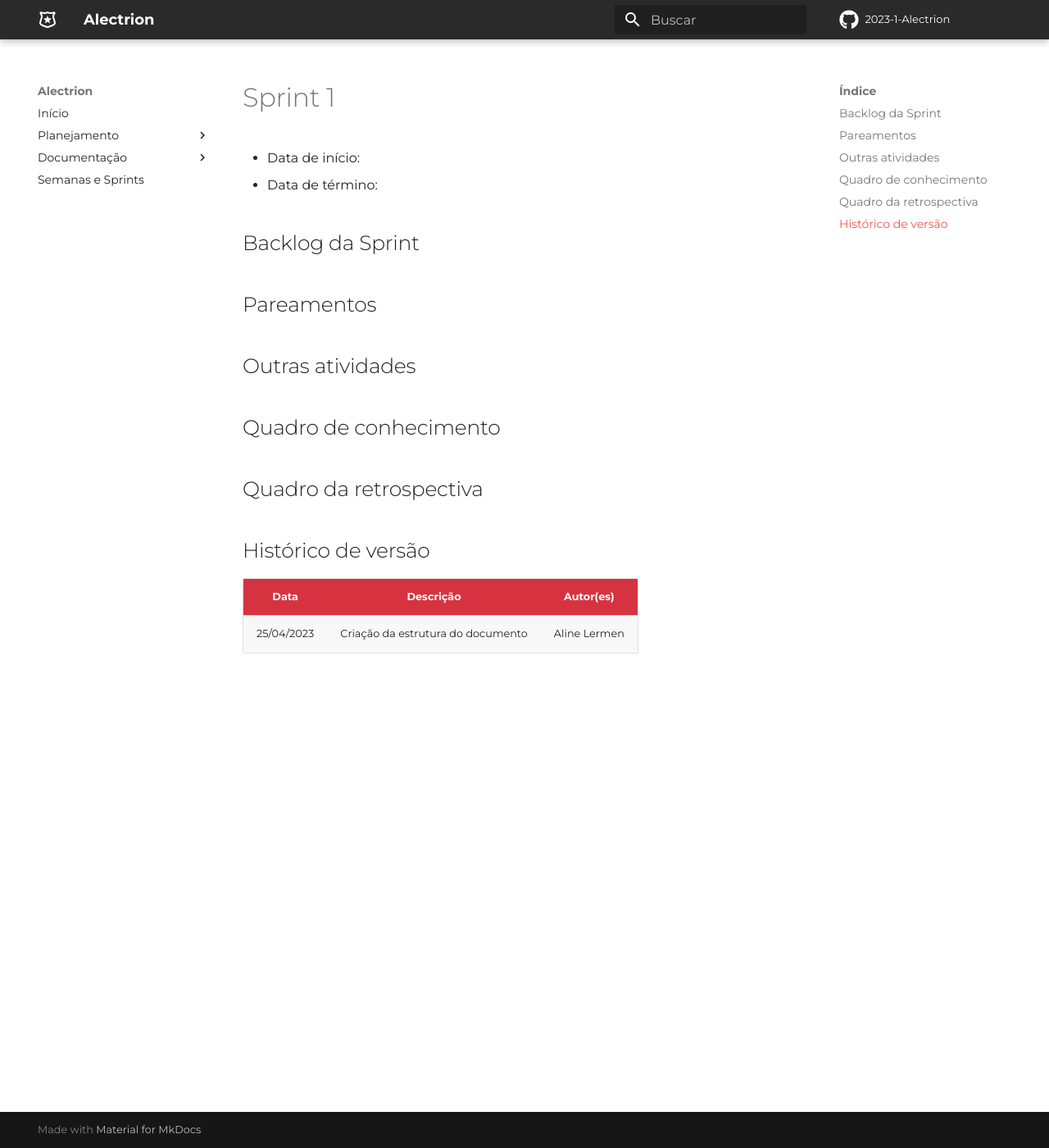
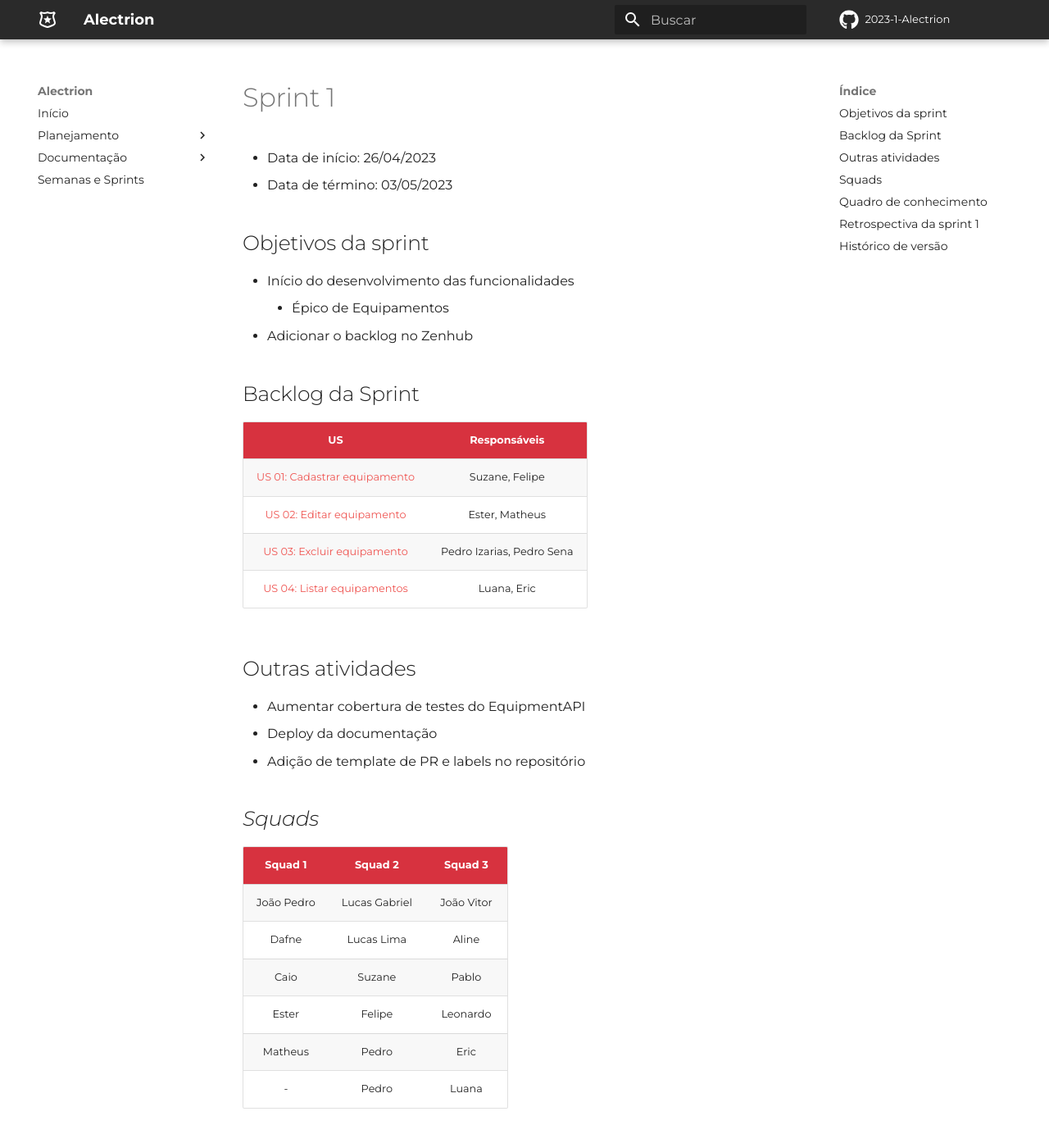
Before and after one commit to fga-eps-mds/2023-1-Alectrion-DOC, an MkDocs documentation site: the page built from docs/semanas-sprints/sprint1.md, in a window 1280 px wide and 1400 px high. Shown: the whole window at 82% size. Built offline with MkDocs 1.6.1 and Material for MkDocs 9.7.7, drawn with Linux system fonts in a browser that asks for light colours; some web fonts are replaced; comment, search, counter and statistics services are not loaded; some of the changed text lies outside the part shown.

Commit message:
#67 docs: adiciona sprint 1

```diff
--- a/docs/semanas-sprints/sprint1.md
+++ b/docs/semanas-sprints/sprint1.md
@@ -1,22 +1,44 @@
 # Sprint 1
 
-- Data de início:
-- Data de término:
+- Data de início: 26/04/2023
+- Data de término: 03/05/2023
+
+## Objetivos da sprint
+* Início do desenvolvimento das funcionalidades
+    * Épico de Equipamentos
+* Adicionar o backlog no Zenhub
+
+## Backlog da Sprint
+|**US**|**Responsáveis**|
+|--------|-------------|
+| [US 01: Cadastrar equipamento](https://github.com/fga-eps-mds/2023-1-Alectrion-DOC/issues/31) |Suzane, Felipe|
+| [US 02: Editar equipamento](https://github.com/fga-eps-mds/2023-1-Alectrion-DOC/issues/36)    |Ester, Matheus|
+| [US 03: Excluir equipamento](https://github.com/fga-eps-mds/2023-1-Alectrion-DOC/issues/37)   |Pedro Izarias, Pedro Sena|
+| [US 04: Listar equipamentos](https://github.com/fga-eps-mds/2023-1-Alectrion-DOC/issues/64)   |Luana, Eric|
+
+## Outras atividades
+* Aumentar cobertura de testes do EquipmentAPI
+* Deploy da documentação
+* Adição de template de PR e labels no repositório
 
 
-## Backlog da Sprint
+## *Squads*
+|**Squad 1**|**Squad 2**     |**Squad 3**|
+|-----------|----------------|-----------|
+| João Pedro| Lucas Gabriel  | João Vitor
+| Dafne     | Lucas Lima     | Aline
+| Caio      | Suzane         | Pablo
+| Ester     | Felipe         | Leonardo
+| Matheus   | Pedro          | Eric
+|    -      | Pedro          | Luana
 
-
-## Pareamentos
-
-
-## Outras atividades
 
 
 ## Quadro de conhecimento
+<img src="../../assets/quadro-conhecimento/quadro-sprint1.png">
 
-
-## Quadro da retrospectiva
+## Retrospectiva da sprint 1
+<img src="../../assets/retrospectivas/retro-sprint1.png">
 
 
 ## Histórico de versão
@@ -24,3 +46,4 @@
 |**Data**|**Descrição**|**Autor(es)**|
 |--------|-------------|--------------|
 | 25/04/2023 | Criação da estrutura do documento | Aline Lermen |
+| 11/05/2023 | Adição das informações no documento | Aline Lermen |
```
Also changed, not shown: docs/assets/quadro-conhecimento/quadro-sprint1.png (added), docs/assets/retrospectivas/retro-sprint1.png (added).
